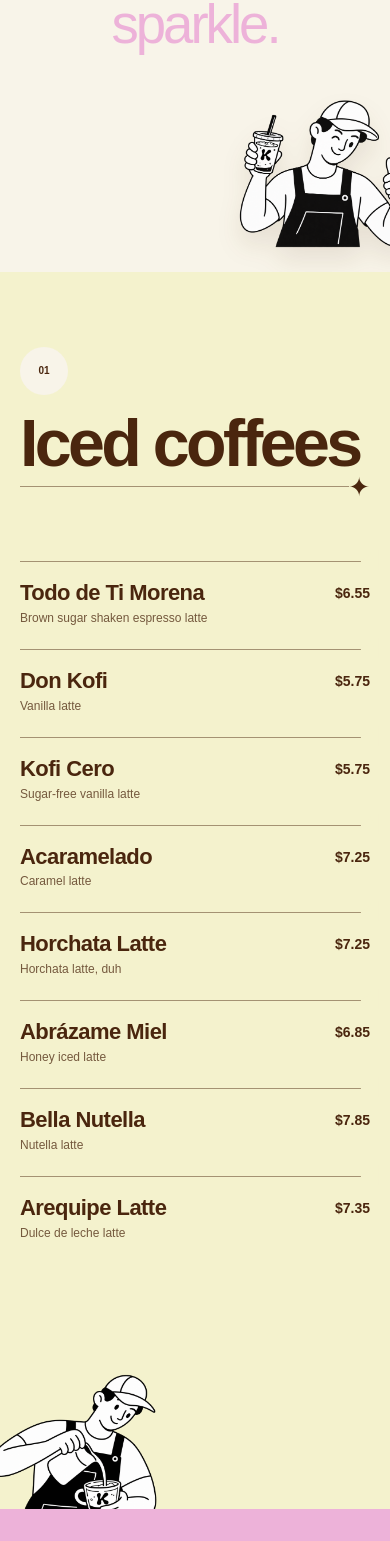
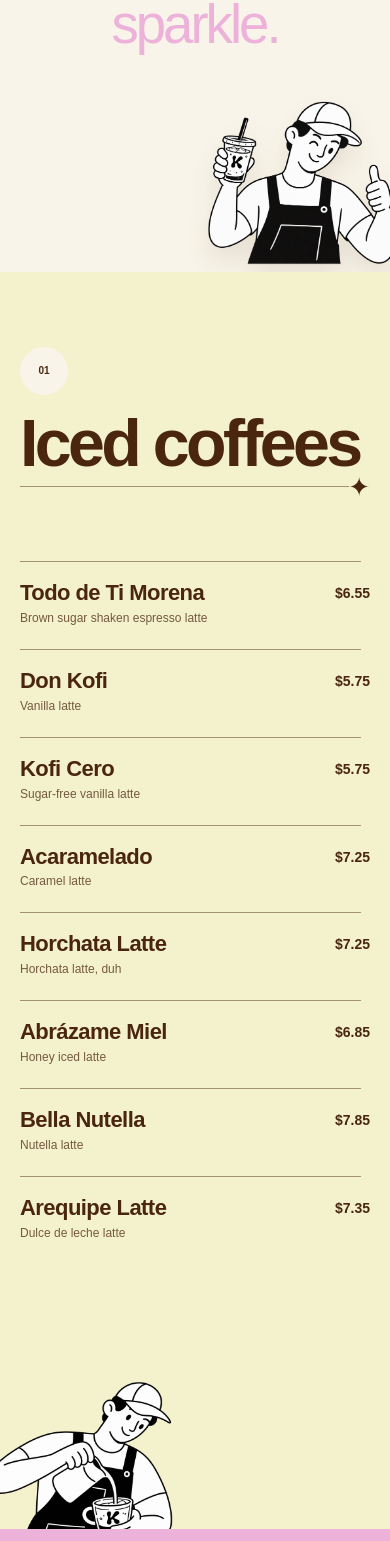
Before and after one commit to Benyaaki/KOFI, a Next.js app: page /menu in a window 390 px wide. Shown: the part 1267-2808 px from the top of the page. Built offline with nearby package versions, Linux system fonts and the light colour scheme.

Commit message:
Refine mobile immersion and responsive layout

```diff
--- a/app/ZoomStory.tsx
+++ b/app/ZoomStory.tsx
@@ -5,6 +5,6 @@ import { withBasePath } from './basePath';
 type ZoomText = { kicker:string; titleA:string; titleB:string; outro:string; moveA:string; moveB:string };
 export default function ZoomStory({text}:{text:ZoomText}){
   const section=useRef<HTMLElement>(null); const portal=useRef<HTMLDivElement>(null);
-  useEffect(()=>{let frame=0;const render=()=>{frame=0;if(!section.current||!portal.current)return;const r=section.current.getBoundingClientRect();const max=Math.max(1,section.current.offsetHeight-window.innerHeight);const p=Math.max(0,Math.min(1,-r.top/max));const mobile=matchMedia('(max-width: 560px)').matches;if(mobile){portal.current.style.clipPath='none';portal.current.style.transform=`translateZ(0) scale(${.68+p*.32})`;portal.current.style.borderRadius=`${Math.max(0,30-p*30)}px`}else{portal.current.style.transform='none';portal.current.style.borderRadius='0';portal.current.style.clipPath=`circle(${10+p*125}% at 50% 52%)`}section.current.style.setProperty('--zoom-progress',String(p))};const update=()=>{if(!frame)frame=requestAnimationFrame(render)};render();addEventListener('scroll',update,{passive:true});addEventListener('resize',update);return()=>{if(frame)cancelAnimationFrame(frame);removeEventListener('scroll',update);removeEventListener('resize',update)}},[]);
+  useEffect(()=>{let frame=0;const render=()=>{frame=0;if(!section.current||!portal.current)return;const r=section.current.getBoundingClientRect();const max=Math.max(1,section.current.offsetHeight-window.innerHeight);const p=Math.max(0,Math.min(1,-r.top/max));const mobile=matchMedia('(max-width: 560px)').matches;portal.current.style.transform=mobile?'translateZ(0)':'none';portal.current.style.borderRadius='0';portal.current.style.clipPath=`circle(${(mobile?7:10)+p*(mobile?138:125)}% at 50% 52%)`;section.current.style.setProperty('--zoom-progress',String(p))};const update=()=>{if(!frame)frame=requestAnimationFrame(render)};render();addEventListener('scroll',update,{passive:true});addEventListener('resize',update);return()=>{if(frame)cancelAnimationFrame(frame);removeEventListener('scroll',update);removeEventListener('resize',update)}},[]);
   return <section className="zoomStory" ref={section}><div className="zoomPin"><div className="zoomIntro"><p>{text.kicker}</p><h2>{text.titleA}<br/><em>{text.titleB}</em></h2></div><div className="zoomPortal zoomProductWorld" ref={portal}><div className="zoomWord">KOFI</div><img className="zoomMainProduct" src={withBasePath('/kofi-carrier.png')} alt="KOFI pink carrier with two drinks"/><img className="zoomSideDrink left" src={withBasePath('/drink-vanilla.png')} alt="KOFI vanilla iced coffee"/><img className="zoomSideDrink right" src={withBasePath('/drink-matcha.png')} alt="KOFI strawberry matcha"/></div><div className="zoomOutro"><p>{text.outro}</p><h2>{text.moveA}<br/><em>{text.moveB}</em></h2></div></div></section>
 }
--- a/app/globals.css
+++ b/app/globals.css
@@ -246,18 +246,28 @@ html,body{overflow-x:clip}
   .mobileMenuToggle>span{display:block;width:17px;height:1.5px;background:var(--cream);transition:transform .25s,translate .25s}
   .mobileMenuToggle.open>span:first-child{transform:rotate(45deg);translate:0 4px}
   .mobileMenuToggle.open>span:last-child{transform:rotate(-45deg);translate:0 -4px}
-  .mobileMenuPanel{position:absolute;z-index:-1;display:flex;left:0;right:0;top:45px;padding:42px 22px 22px;flex-direction:column;gap:0;background:var(--brown);color:var(--cream);border-radius:0 0 28px 28px;box-shadow:0 22px 30px #4a260e30;opacity:0;visibility:hidden;transform:translateY(-14px) scaleY(.94);transform-origin:top;transition:opacity .25s,transform .32s cubic-bezier(.2,.9,.2,1),visibility .25s}
+  .mobileMenuPanel{position:absolute;z-index:-1;display:flex;left:0;right:0;top:calc(100% - 2px);padding:20px 22px 22px;flex-direction:column;gap:0;background:var(--brown);color:var(--cream);border-radius:0 0 28px 28px;box-shadow:0 22px 30px #4a260e30;opacity:0;visibility:hidden;transform:translateY(-14px) scaleY(.94);transform-origin:top;transition:opacity .25s,transform .32s cubic-bezier(.2,.9,.2,1),visibility .25s}
   .mobileMenuPanel.open{opacity:1;visibility:visible;transform:none}
+  .floatingNav:has(.mobileMenuPanel.open){border-radius:32px 32px 0 0!important}
   .mobileMenuPanel a{padding:14px 2px;border-top:1px solid #f4f2cd30;font-size:12px;font-weight:800;text-transform:uppercase;letter-spacing:.06em}
   .mobileMenuPanel a:last-child{color:var(--pink)}
   .homeNavActions,.menuV2Actions{gap:7px}
-  .zoomStory{height:190vh}
+  .zoomStory{height:260vh}
   .zoomPin{transform:translateZ(0);backface-visibility:hidden}
-  .zoomPortal{transition:none!important;will-change:transform;border-radius:30px;contain:paint;backface-visibility:hidden}
+  .zoomPortal{transition:none!important;will-change:clip-path;contain:paint;backface-visibility:hidden}
   .zoomMainProduct,.zoomSideDrink{filter:none;will-change:auto}
   .homeFooter:before,.menuV2Footer:before{background-position:50% 0!important}
   .menuV2Intro{padding-bottom:225px}
-  .menuCharacterPeek{top:-180px;height:180px}
-  .menuV2Group:nth-of-type(1){padding-bottom:245px}
-  .menuV2Group:nth-of-type(2){padding-top:105px}
+  .menuCharacterPeek{right:-30px;top:-198px;width:237px;height:198px}
+  .menuCharacterPeek img{position:absolute;right:0;bottom:-4px;transform:none}
+  .menuCharacterDivider img{left:-35px;width:242px;bottom:-12px}
+  .menuV2Group:nth-of-type(1){padding-bottom:265px}
+  .menuV2Group:nth-of-type(2){padding-top:115px}
+  .brandHero .heroCopy{width:100%;min-width:0;overflow:hidden}
+  .brandHero .heroText{width:100%;max-width:100%;overflow-wrap:anywhere}
+  html[lang='es'] .brandHero h1{font-size:12.6vw;line-height:.91;letter-spacing:-.06em}
+  html[lang='es'] .brandHero .heroText{font-size:15px;line-height:1.45}
+  html[lang='es'] .menuV2Hero h1{font-size:16vw;line-height:.84}
+  html[lang='es'] .menuV2Intro h2{font-size:11.8vw;line-height:.9}
+  html[lang='es'] .menuV2FooterSlogan{font-size:21px}
 }
```
